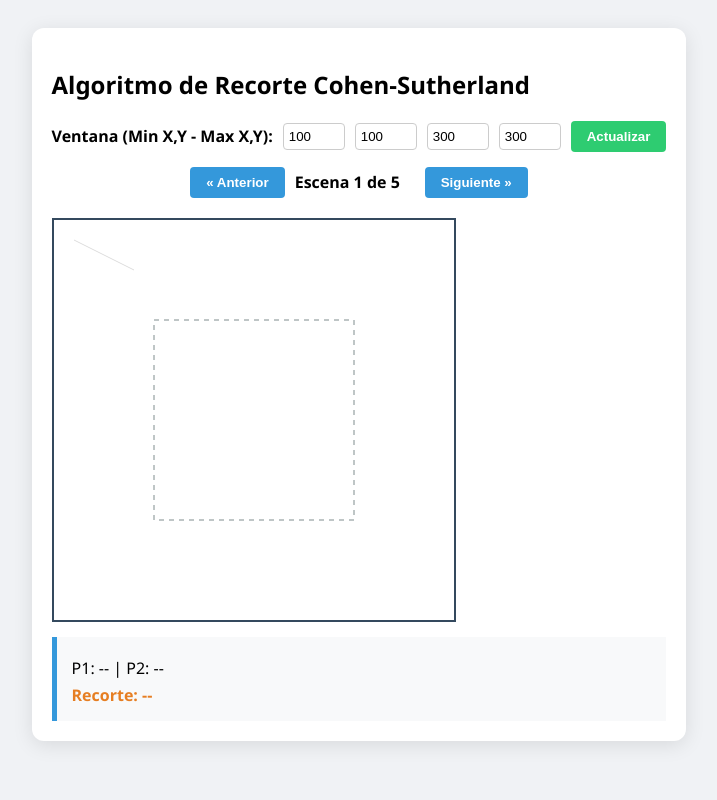
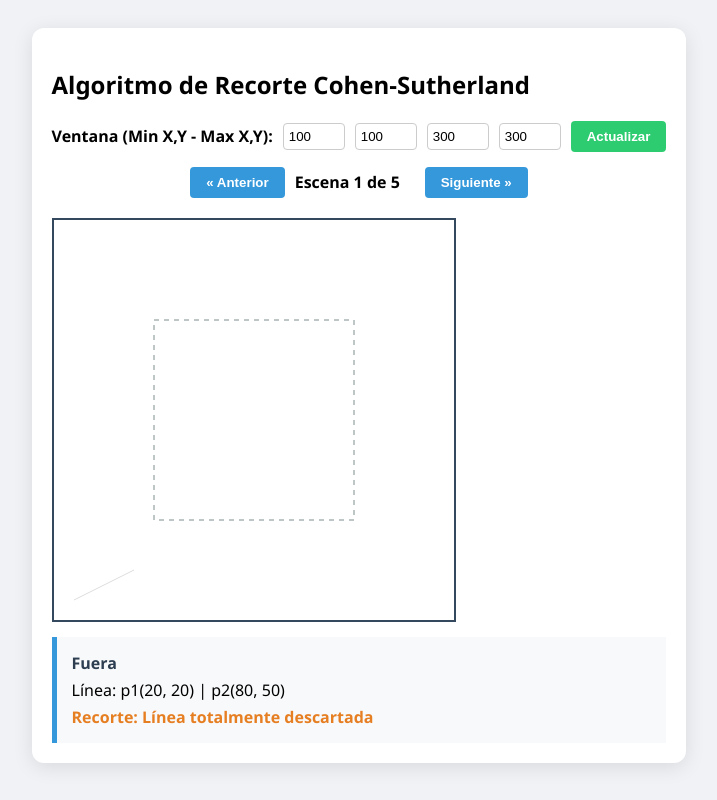
Before and after one commit to Jair-Bello/taller31, a plain HTML site: page index.htm in a window 1280 px wide. Shown: the whole page, without its empty margins (281-998 px from the left). Drawn offline with Linux system fonts and the light colour scheme.

Commit message:
corrección recorte linea y origen en (0,0)

```diff
--- a/index.htm
+++ b/index.htm
@@ -99,12 +99,11 @@
 
         <div class="info">
             <div id="descCaso" style="color: #2c3e50; font-weight: bold; margin-bottom: 5px;"></div>
-            <div id="puntosOriginales">P1: -- | P2: --</div>
+            <div id="puntosOriginales">Línea: --</div>
             <div id="puntosRecortados" style="color: #e67e22; font-weight: bold; margin-top: 5px;">Recorte: --</div>
         </div>
-    </div>
 
-    <script src="script.js"></script>
+        <script src="script.js"></script>
 </body>
 
 </html>
--- a/script.js
+++ b/script.js
@@ -23,7 +23,7 @@ let indiceActual = 0;
 function dibujarViewport() {
     ctx.strokeStyle = "#7f8c8d";
     ctx.setLineDash([5, 5]);
-    ctx.strokeRect(X_MIN, Y_MIN, X_MAX - X_MIN, Y_MAX - Y_MIN);
+    ctx.strokeRect(X_MIN, Ty(Y_MAX), X_MAX - X_MIN, Y_MAX - Y_MIN);
     ctx.setLineDash([]);
 }
 
@@ -35,8 +35,8 @@ function dibujarLinea(x1, y1, x2, y2, color, ancho) {
     ctx.beginPath();
     ctx.lineWidth = ancho;
     ctx.strokeStyle = color;
-    ctx.moveTo(x1, y1);
-    ctx.lineTo(x2, y2);
+    ctx.moveTo(x1, Ty(y1));
+    ctx.lineTo(x2, Ty(y2));
     ctx.stroke();
 }
 
@@ -85,10 +85,28 @@ function cohenSutherland(x1, y1, x2, y2) {
 function render() {
     ctx.clearRect(0, 0, canvas.width, canvas.height);
     dibujarViewport();
+
     const data = casosPrueba[indiceActual];
+
+    // 1. Actualizar textos descriptivos
+    document.getElementById('txtEscena').innerText = `Escena ${indiceActual + 1} de 5`;
+    document.getElementById('descCaso').innerText = data.desc;
+    document.getElementById('puntosOriginales').innerText = `Línea: p1(${data.p1.x}, ${data.p1.y}) | p2(${data.p2.x}, ${data.p2.y})`;
+
+    // 2. Dibujar línea original (fantasma)
     dibujarLinea(data.p1.x, data.p1.y, data.p2.x, data.p2.y, "#ddd", 1);
+
+    // 3. Ejecutar algoritmo
     const r = cohenSutherland(data.p1.x, data.p1.y, data.p2.x, data.p2.y);
-    if (r) dibujarLinea(r.x1, r.y1, r.x2, r.y2, "red", 3);
+
+    // 4. Mostrar resultados del recorte en el texto
+    const infoRecorte = document.getElementById('puntosRecortados');
+    if (r) {
+        dibujarLinea(r.x1, r.y1, r.x2, r.y2, "red", 3);
+        infoRecorte.innerText = `Recorte: pc1(${Math.round(r.x1)}, ${Math.round(r.y1)}) | pc2(${Math.round(r.x2)}, ${Math.round(r.y2)})`;
+    } else {
+        infoRecorte.innerText = "Recorte: Línea totalmente descartada";
+    }
 }
 
 function cambiarEscena(dir) {
@@ -103,4 +121,18 @@ function actualizarVentana() {
     Y_MAX = parseInt(document.getElementById('ymax').value);
     render();
 }
+
+function Ty(y) {
+    return canvas.height - y; // Invierte el eje Y
+}
+
+function calcularCodigo(x, y) {
+    let codigo = INSIDE;
+    if (x < X_MIN) codigo |= LEFT;
+    else if (x > X_MAX) codigo |= RIGHT;
+    if (y < Y_MIN) codigo |= BOTTOM; // Abajo es menor Y
+    else if (y > Y_MAX) codigo |= TOP; // Arriba es mayor Y
+    return codigo;
+}
+
 render();
```
